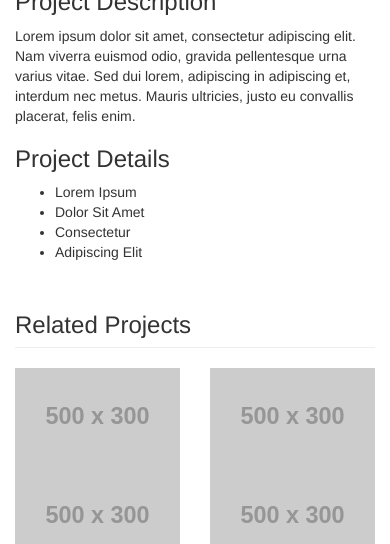
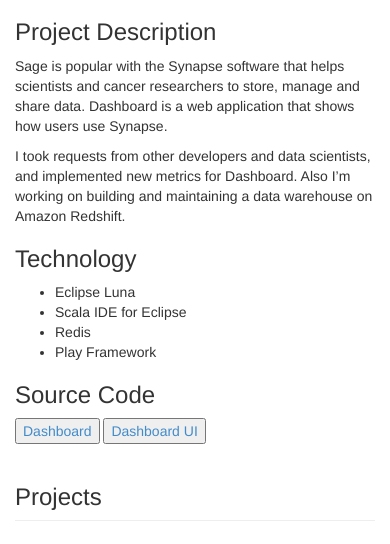
Before and after one commit to kimyen/kimyen.org, a PHP site: page /projects in a window 390 px wide. Shown: the part 480-1024 px from the top of the page. Run offline with PHP 8.4, Linux system fonts and the light colour scheme; grey boxes labelled with a size stand in for pictures from a placeholder-image service; some libraries are stand-ins or nearby versions.

Commit message:
finish project page

```diff
--- a/js/projects.js
+++ b/js/projects.js
@@ -2,25 +2,32 @@
 	header : "Dashboard <small> Sage Bionetworks</small>",
 	description: "<p>Sage is popular with the Synapse software that helps scientists and cancer researchers to store, manage and share data. Dashboard is a web application that shows how users use Synapse.</p><p>I took requests from other developers and data scientists, and implemented new metrics for Dashboard. Also I’m working on building and maintaining a data warehouse on Amazon Redshift.</p>",
 	technology: "<ul><li>Eclipse Luna</li><li>Scala IDE for Eclipse</li><li>Redis</li><li>Play Framework</li></ul>",
-	source: "<button class='button'><a href='https://github.com/kimyen/dashboard'>Dashboard</a></button> <button class='button'><a href='https://github.com/kimyen/dashboard-ui'>Dashboard UI</a></button>"
+	source: "<button class='button'><a href='https://github.com/kimyen/dashboard'>Dashboard</a></button> <button class='button'><a href='https://github.com/kimyen/dashboard-ui'>Dashboard UI</a></button>",
+    img: "/img/dashboard.png"
 };
+
 var kubi = {
 	header : "Kubi Operations <small> Human Centered Robotic Lab - University of Washington </small>",
 	description: "<p>Kubi is a robot that gives users the freedom to interact while video conferencing. I designed the robot facial expressions and actions on Nexus 7 using Eclipse for Android Developers. I’m working on merging and syncing a chatbot, robot movements, and facial expressions together so that users can have a human-like conversation with the robot.</p>",
 	technology: "<ul><li>Eclipse ADT</li><li>OpenCV</li></ul>",
-	source: "<p>private repo</p>"
+	source: "<p>private repo</p>",
+    img: "/img/kubi.jpg"
 };
+
 var campusPath = {
 	header : "Campus Path <small> University of Washington </small>",
 	description: "<p>I developed a graph ADT and used Dijkstra's algorithm to find the shortest path from one location to another location at UW campus. I also implemented a Graphical User Interface for the application.</p> ",
 	technology: "<ul><li>Eclipse</li></ul>",
-	source: "<button class='button'><a href='https://github.com/kimyen/CampusPaths'>Campus Paths</a></button>"
+	source: "<button class='button'><a href='https://github.com/kimyen/CampusPaths'>Campus Paths</a></button>",
+    img: "/img/campuspath.png"
 };
+
 var bj = {
 	header : "Blackjack <small> Bellevue College </small>",
 	description: "<p>Blackjack is a computer game that follow the rules of American Blackjack. The computer acts as a dealer. In the beginning, the player will be given a certain amount of money. Blackjack allows users to bet any amount of money within the amount they have and take back any amount of money within the amount they bet before a game begins... It can be addictive.</p>",
 	technology: "<ul><li>Eclipse</li></ul>",
-	source: "<button class='button'><a href='https://github.com/kimyen/Java'>Blackjack</a></button>"
+	source: "<button class='button'><a href='https://github.com/kimyen/Java'>Blackjack</a></button>",
+    img: "/img/bj.png"
 };
 
 $(document).ready(function() {
@@ -30,6 +37,7 @@
 		$('#project-description').html(window[id].description);
 		$('#technology').html(window[id].technology);
 		$('#source-code').html(window[id].source);
+        $('#project-img').attr("src", window[id].img);
 	});
 	$('#dashboard').trigger("click");
 });
--- a/projects/index.php
+++ b/projects/index.php
@@ -11,9 +11,6 @@
         <!-- Bootstrap -->
         <link href="../css/bootstrap.min.css" rel="stylesheet">
 
-        <!-- Custom CSS -->
-        <link href="css/portfolio-item.css" rel="stylesheet">
-
         <!-- HTML5 Shim and Respond.js IE8 support of HTML5 elements and media queries -->
         <!-- WARNING: Respond.js doesn't work if you view the page via file:// -->
         <!--[if lt IE 9]>
@@ -24,12 +21,13 @@
         <!-- For header and footer -->
         <link href="../css/sticky-footer-navbar.css" type="text/css" rel="stylesheet" />
 
-        <link href="../css/puzzle.css" type="text/css" rel="stylesheet" />
-
         <!-- jQuery (necessary for Bootstrap's JavaScript plugins) -->
         <script src="https://ajax.googleapis.com/ajax/libs/jquery/1.11.1/jquery.min.js"></script>
         <!-- Include all compiled plugins (below), or include individual files as needed -->
         <script src="../js/bootstrap.min.js"></script>
+
+        <!-- javascript for projects -->
+        <script src="../js/projects.js"></script>
 
     </head>
 
@@ -64,30 +62,25 @@
             <!-- Portfolio Item Heading -->
             <div class="row">
                 <div class="col-lg-12">
-                    <h1 class="page-header">Portfolio Item
-                        <small>Item Subheading</small>
-                    </h1>
+                    <h1 class="page-header" id="project-header"></h1>
                 </div>
             </div>
             <!-- /.row -->
 
             <!-- Portfolio Item Row -->
-            <div class="row">
+            <div class="row" id="item-details">
 
-                <div class="col-md-8">
-                    <img class="img-responsive" src="http://placehold.it/750x500" alt="">
+                <div class="col-md-8" >
+                    <img id="project-img" class="img-responsive">
                 </div>
 
                 <div class="col-md-4">
                     <h3>Project Description</h3>
-                    <p>Lorem ipsum dolor sit amet, consectetur adipiscing elit. Nam viverra euismod odio, gravida pellentesque urna varius vitae. Sed dui lorem, adipiscing in adipiscing et, interdum nec metus. Mauris ultricies, justo eu convallis placerat, felis enim.</p>
-                    <h3>Project Details</h3>
-                    <ul>
-                        <li>Lorem Ipsum</li>
-                        <li>Dolor Sit Amet</li>
-                        <li>Consectetur</li>
-                        <li>Adipiscing Elit</li>
-                    </ul>
+                    <div id="project-description"></div>
+                    <h3>Technology</h3>
+                    <div id="technology"></div>
+                    <h3>Source Code</h3>
+                    <div id="source-code"></div>
                 </div>
 
             </div>
@@ -97,30 +90,30 @@
             <div class="row">
 
                 <div class="col-lg-12">
-                    <h3 class="page-header">Related Projects</h3>
+                    <h3 class="page-header">Projects</h3>
                 </div>
 
                 <div class="col-sm-3 col-xs-6">
-                    <a href="#">
-                        <img class="img-responsive portfolio-item" src="http://placehold.it/500x300" alt="">
+                    <a href="#"> Dashboard
+                        <img class="img-responsive portfolio-item" id="dashboard" src="/img/dashboard.png" alt="dashboard">
                     </a>
                 </div>
 
                 <div class="col-sm-3 col-xs-6">
-                    <a href="#">
-                        <img class="img-responsive portfolio-item" src="http://placehold.it/500x300" alt="">
+                    <a href="#"> Kubi Operations
+                        <img class="img-responsive portfolio-item" id="kubi" src="/img/kubi.jpg" alt="Kubi">
                     </a>
                 </div>
 
                 <div class="col-sm-3 col-xs-6">
-                    <a href="#">
-                        <img class="img-responsive portfolio-item" src="http://placehold.it/500x300" alt="">
+                    <a href="#"> Campus Path
+                        <img class="img-responsive portfolio-item" id="campusPath" src="/img/campuspath.png" alt="campus path">
                     </a>
                 </div>
 
                 <div class="col-sm-3 col-xs-6">
-                    <a href="#">
-                        <img class="img-responsive portfolio-item" src="http://placehold.it/500x300" alt="">
+                    <a href="#"> Blackjack
+                        <img class="img-responsive portfolio-item" id="bj" src="/img/bj.png" alt="blackjack">
                     </a>
                 </div>
 
```
